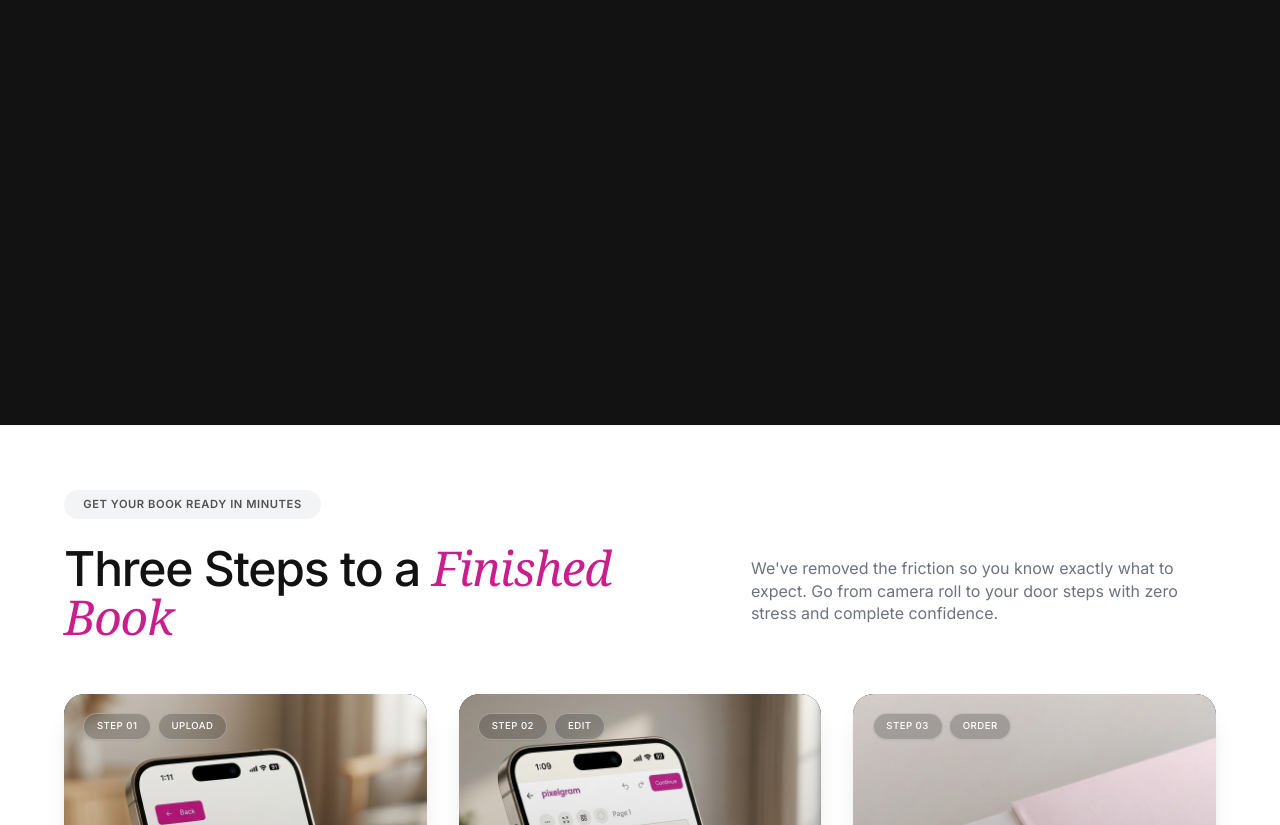
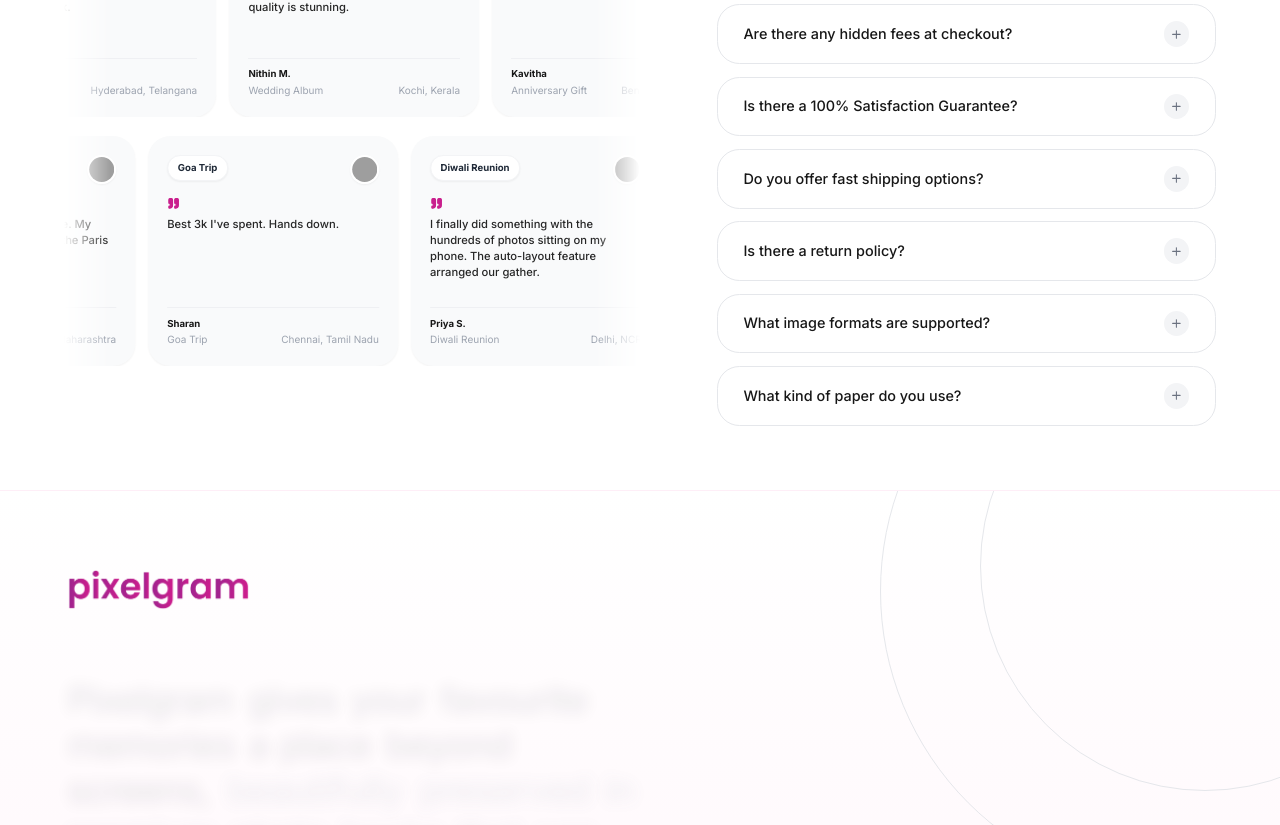
Before and after one commit to vijaymurugann/Pixel-gram-landing-page, a React (Vite) app: page / in a window 1280 px wide. Shown: the part 1975-2800 px from the top of the page. Built offline with nearby package versions, Linux system fonts and the light colour scheme; grey boxes are pictures that could not be loaded.

Commit message:
refactor: update hero copy, refine navbar styling, and adjust step labels in program section

```diff
--- a/App.tsx
+++ b/App.tsx
@@ -39,25 +39,26 @@ const App: React.FC = () => {
             <Hero onCtaClick={() => console.log("Start Impact Clicked")} />
           </SectionWrapper>
 
-          <SectionWrapper theme="light" id="quote">
-            <QuoteReveal />
-          </SectionWrapper>
-
           <SectionWrapper theme="light" id="programs">
             <Programs />
           </SectionWrapper>
 
-          <SectionWrapper theme="light" id="inspiration">
+          {/* <SectionWrapper theme="light" id="inspiration">
             <Services />
-          </SectionWrapper>
+          </SectionWrapper> */}
 
           <SectionWrapper theme="light" id="faq">
             <TestimonialsAndFAQ />
           </SectionWrapper>
-          <SectionWrapper theme="light">
+
+
+          {/* <SectionWrapper theme="light" id="quote">
+            <QuoteReveal />
+          </SectionWrapper> */}
+
+          {/* <SectionWrapper theme="light">
             <About />
-          </SectionWrapper>
-
+          </SectionWrapper> */}
 
           {/* <SectionWrapper theme="dark">
             <JoinUs />
--- a/components/Footer.tsx
+++ b/components/Footer.tsx
@@ -1,15 +1,78 @@
-import React from 'react';
-import { ArrowUp, Mail, Globe, MapPin, Instagram } from 'lucide-react';
+import React, { useEffect, useRef } from 'react';
+import { ArrowUp, Globe, MapPin, Instagram, Mail } from 'lucide-react';
+import gsap from 'gsap';
+import { ScrollTrigger } from 'gsap/ScrollTrigger';
+
+// Register the ScrollTrigger plugin
+gsap.registerPlugin(ScrollTrigger);
 
 export const Footer: React.FC = () => {
   const scrollToTop = () => {
     window.scrollTo({ top: 0, behavior: 'smooth' });
   };
 
+  const containerRef = useRef<HTMLDivElement>(null);
+  const wordsRef = useRef<HTMLSpanElement[]>([]);
+
+  const quoteText = "Pixelgram gives your favourite memories a place beyond screens, beautifully preserved in premium photo books that can withstand time.";
+  const words = quoteText.split(" ");
+
+  useEffect(() => {
+    if (wordsRef.current.length === 0) return;
+
+    // Check for reduced motion preference
+    const isReducedMotion = window.matchMedia('(prefers-reduced-motion: reduce)').matches;
+
+    if (isReducedMotion) {
+      gsap.set(wordsRef.current, {
+        opacity: 1,
+        filter: 'blur(0px)',
+        y: 0,
+        scale: 1
+      });
+      return;
+    }
+
+    // Clean up any existing ScrollTriggers on this container
+    ScrollTrigger.getAll().forEach(t => {
+      if (t.trigger === containerRef.current) t.kill();
+    });
+
+    const ctx = gsap.context(() => {
+      gsap.fromTo(wordsRef.current,
+        {
+          opacity: 0.1,
+          filter: 'blur(8px)',
+          y: 15,
+          scale: 0.96,
+        },
+        {
+          opacity: 1,
+          filter: 'blur(0px)',
+          y: 0,
+          scale: 1,
+          stagger: 0.05,
+          ease: 'power2.out',
+          scrollTrigger: {
+            trigger: containerRef.current,
+            start: 'top bottom-=50',
+            end: 'bottom bottom-=50',
+            scrub: 1,
+          }
+        }
+      );
+    }, containerRef);
+
+    return () => ctx.revert();
+  }, []);
+
+  // Reset the array on each render to prevent duplicate refs
+  wordsRef.current = [];
+
   const navLinks = ['Home', 'Inspiration', 'Features', 'FAQs'];
 
   return (
-    <footer className="bg-[linear-gradient(180deg,#FFFFFF_0%,#FFF9FC_50%,#FFF0F7_100%)] text-slate-800 pt-24 pb-12 px-6 md:px-12 lg:px-20 border-t border-pink-100/30 relative overflow-hidden">
+    <footer ref={containerRef} className="bg-[linear-gradient(180deg,#FFFFFF_0%,#FFF9FC_50%,#FFF0F7_100%)] text-slate-800 pt-24 pb-12 px-6 md:px-12 lg:px-20 border-t border-pink-100/30 relative overflow-hidden">
 
       {/* Decorative Background Elements (Subtle Circles) */}
       <div className="absolute top-0 right-0 w-[600px] h-[600px] border border-[#c91f8d]/3 rounded-full translate-x-1/3 -translate-y-1/3 pointer-events-none" />
@@ -27,9 +90,20 @@ export const Footer: React.FC = () => {
             </div>
 
             {/* Headline */}
-            <h2 className="text-4xl md:text-5xl lg:text-6xl font-medium tracking-tight leading-[1.1] text-slate-900">
-              Some memories deserve <br className="hidden md:block" />
-              <span className="text-slate-500">more than a screen.</span>
+            <h2 className="text-3xl md:text-4xl lg:text-5xl font-medium tracking-tight leading-[1.3] text-slate-900 flex flex-wrap">
+              {words.map((word, idx) => {
+                const isSecondPart = idx > 8;
+                return (
+                  <span
+                    key={idx}
+                    ref={(el) => { if (el) wordsRef.current[idx] = el; }}
+                    className={`inline-block mr-[0.25em] py-1 whitespace-nowrap transform-gpu ${isSecondPart ? 'text-slate-500' : 'text-slate-900'
+                      }`}
+                  >
+                    {word}
+                  </span>
+                );
+              })}
             </h2>
           </div>
 
@@ -39,31 +113,24 @@ export const Footer: React.FC = () => {
         <div className="h-px w-full bg-slate-200/60 mb-16" />
 
         {/* Contact Info Row */}
-        <div className="grid grid-cols-1 md:grid-cols-3 gap-10 md:gap-4 mb-24 text-lg font-light text-slate-600">
+        <div className="grid grid-cols-1 md:grid-cols-2 gap-10 md:gap-4 mb-24 text-lg font-light text-slate-600">
 
-           {/* Website Slot */}
+          {/* Website & Contact Slot */}
           <div className="flex flex-col gap-2">
-              <div className="flex items-center gap-3 text-slate-900 mb-1">
+            <div className="flex flex-col gap-3 items-start">
+              <a href="https://pixelgram.in" target="_blank" rel="noreferrer" className="text-slate-800 hover:text-seerakku-yellow transition-colors text-xl block flex items-center gap-2.5 font-medium">
                 <Globe className="w-5 h-5 text-[#c91f8d]" />
-                 <span className="font-medium text-sm uppercase tracking-wider text-slate-500">Website</span>
-              </div>
-              <a href="https://pixelgram.in" target="_blank" rel="noreferrer" className="text-slate-800 hover:text-seerakku-yellow transition-colors text-xl font-medium">
                 pixelgram.in
               </a>
-           </div>
 
-           {/* Email & Social Slot */}
-           <div className="flex flex-col gap-2 md:items-center md:text-center">
-               <div className="flex items-center gap-3 text-slate-900 mb-1">
+              <a href="mailto:admin@pixelgram.in" className="text-slate-800 hover:text-seerakku-yellow transition-colors text-xl block flex items-center gap-2.5 font-medium">
                 <Mail className="w-5 h-5 text-[#c91f8d]" />
-                 <span className="font-medium text-sm uppercase tracking-wider text-slate-500">Email &amp; Social</span>
-              </div>
-              <div className="flex flex-col md:items-center">
-                <a href="mailto:admin@pixelgram.in" className="text-slate-800 hover:text-seerakku-yellow transition-colors text-xl font-medium block">
                 admin@pixelgram.in
               </a>
-                <a href="https://instagram.com/pixelgram.in" target="_blank" rel="noreferrer" className="text-slate-600 hover:text-seerakku-yellow transition-colors text-base block mt-1 flex items-center gap-1.5 font-medium">
-                    <Instagram className="w-4 h-4 inline text-[#dd4fa9]" /> @pixelgram.in
+
+              <a href="https://instagram.com/pixelgram.in" target="_blank" rel="noreferrer" className="text-slate-800 hover:text-seerakku-yellow transition-colors text-xl block flex items-center gap-2.5 font-medium">
+                <Instagram className="w-5 h-5 text-[#dd4fa9]" />
+                @pixelgram.hq
               </a>
             </div>
           </div>
--- a/components/Hero.tsx
+++ b/components/Hero.tsx
@@ -31,9 +31,9 @@ export const Hero: React.FC<HeroProps> = ({ onCtaClick }) => {
         <div className="flex flex-col items-start max-w-4xl">
 
           {/* Testimonial/Community Bubbles - Added fade-in animation */}
-          <div className="mb-8 animate-fade-in-up">
+          {/* <div className="mb-8 animate-fade-in-up">
             <CommunityAvatars />
-          </div>
+          </div> */}
 
           {/* Headline - Typography scaling for impact */}
           <h1 className="text-5xl font-bold text-white tracking-tight leading-[0.95] mb-8 shadow-sm">
@@ -43,10 +43,7 @@ export const Hero: React.FC<HeroProps> = ({ onCtaClick }) => {
 
           {/* Description */}
           <p className="text-gray-200 text-lg md:text-xl mb-10 max-w-xl font-light leading-relaxed border-l-4 border-seerakku-yellow pl-4">
-            We didn't build another photo app.
-            <br />
-            <br />
-            We built photo books that can withstand time. Turn your phone's camera roll into a premium hardcover in minutes, no designer needed.
+            Turn your phone's camera roll into a premium hardcover in minutes, no designer needed.
           </p>
 
           {/* CTA Button */}
--- a/components/Navbar.tsx
+++ b/components/Navbar.tsx
@@ -34,11 +34,10 @@ export const Navbar: React.FC = () => {
 
   return (
     <nav
-      className={`fixed top-0 left-0 right-0 z-50 flex items-center justify-between w-full transition-all duration-300 ${
-        isScrolled
+      className={`fixed top-0 left-0 right-0 z-50 flex items-center justify-between w-full transition-all duration-300 ${isScrolled
           ? 'bg-transparent py-4 px-6 md:px-12 pointer-events-none'
           : 'bg-transparent py-6 px-6 md:py-8 md:px-12 pointer-events-none'
-      }`}
+        }`}
     >
       {/* Logo */}
       <div className="pointer-events-auto bg-white px-4 py-3 rounded-full shadow-lg transition-transform cursor-pointer">
@@ -51,11 +50,10 @@ export const Navbar: React.FC = () => {
           <a
             key={link.label}
             href={link.href}
-            className={`px-6 py-3 rounded-full border backdrop-blur-md transition-all text-sm font-medium ${
-              isDark
+            className={`px-6 py-3 rounded-full border backdrop-blur-md transition-all text-sm font-medium ${isDark
                 ? 'border-white/30 text-white bg-black/10 hover:bg-white/20 hover:border-white'
                 : 'border-black/10 text-black bg-white/10 hover:bg-black/5 hover:border-black'
-            }`}
+              }`}
           >
             {link.label}
           </a>
@@ -64,18 +62,15 @@ export const Navbar: React.FC = () => {
 
       {/* Right Side Actions */}
       <div className="flex items-center gap-3 pointer-events-auto">
-        <button className={`hidden sm:flex items-center gap-2 px-6 py-3 rounded-full font-semibold transition-all shadow-lg group hover:scale-[1.02] ${
-             isDark ? 'bg-white hover:bg-neutral-50' : 'bg-black text-white hover:bg-gray-800'
-        }`}>
+        <button className={`hidden sm:flex items-center gap-2 px-6 py-3 rounded-full font-semibold transition-all shadow-lg group hover:scale-[1.02] ${isDark ? 'bg-white hover:bg-neutral-50' : 'bg-black text-white hover:bg-gray-800'
+          }`}>
           <span className={isDark ? "bg-gradient-to-r from-[#c91f8d] to-[#dd4fa9] bg-clip-text text-transparent font-bold" : ""}>
-            Create your photobook
+            Create your book now
           </span>
-          <div className={`w-6 h-6 rounded-full flex items-center justify-center transition-all ${
-              isDark ? 'bg-gradient-to-br from-[#c91f8d] to-[#dd4fa9] group-hover:rotate-45 duration-300' : 'bg-white group-hover:bg-gray-100 group-hover:rotate-45 duration-300'
-          }`}>
-            <ArrowUpRight className={`w-3 h-3 ${
-               isDark ? 'text-white' : 'text-black'
-            }`} />
+          <div className={`w-6 h-6 rounded-full flex items-center justify-center transition-all ${isDark ? 'bg-gradient-to-br from-[#c91f8d] to-[#dd4fa9] group-hover:rotate-45 duration-300' : 'bg-white group-hover:bg-gray-100 group-hover:rotate-45 duration-300'
+            }`}>
+            <ArrowUpRight className={`w-3 h-3 ${isDark ? 'text-white' : 'text-black'
+              }`} />
           </div>
         </button>
       </div>
--- a/components/Programs.tsx
+++ b/components/Programs.tsx
@@ -60,11 +60,11 @@ export const Programs: React.FC = () => {
       {/* Two-Column Header */}
       <div className="grid grid-cols-1 lg:grid-cols-12 gap-8 mb-16 items-start">
         <h2 className="lg:col-span-7 text-4xl md:text-5xl lg:text-6xl font-medium tracking-tight text-seerakku-black">
-          Three Steps to a <span className="text-seerakku-yellow font-serif italic">Finished Book</span>
+          Three Steps to a <span className="text-seerakku-yellow">Finished Book</span>
         </h2>
-        <p className="lg:col-span-5 text-gray-500 text-lg md:text-xl leading-relaxed lg:pt-4">
+        {/* <p className="lg:col-span-5 text-gray-500 text-lg md:text-xl leading-relaxed lg:pt-4">
           We've removed the friction so you know exactly what to expect. Go from camera roll to your door steps with zero stress and complete confidence.
-        </p>
+        </p> */}
       </div>
 
       {/* 3-Column Equal-Sized Step Grid */}
@@ -82,11 +82,11 @@ export const Programs: React.FC = () => {
           />
           <div className="absolute inset-0 bg-gradient-to-t from-black/70 via-black/20 to-transparent" />
 
-          <div className="absolute top-6 left-6 flex gap-2">
-            <span className="px-4 py-2 rounded-full border border-white/30 text-white bg-black/20 backdrop-blur-md transition-all text-xs font-medium uppercase tracking-wider hover:bg-white/20 hover:border-white shadow-sm cursor-default">
+          <div className="absolute top-6 left-6 flex gap-2.5">
+            <span className="px-6 py-3 rounded-full border border-white/30 text-white bg-black/20 backdrop-blur-md transition-all text-base font-medium uppercase tracking-wider hover:bg-white/20 hover:border-white shadow-sm cursor-default">
               Step 01
             </span>
-            <span className="px-4 py-2 rounded-full border border-white/30 text-white bg-black/20 backdrop-blur-md transition-all text-xs font-medium uppercase tracking-wider hover:bg-white/20 hover:border-white shadow-sm cursor-default">
+            <span className="px-6 py-3 rounded-full border border-white/30 text-white bg-black/20 backdrop-blur-md transition-all text-base font-medium uppercase tracking-wider hover:bg-white/20 hover:border-white shadow-sm cursor-default">
               Upload
             </span>
           </div>
@@ -111,19 +111,19 @@ export const Programs: React.FC = () => {
           />
           <div className="absolute inset-0 bg-gradient-to-t from-black/70 via-black/20 to-transparent" />
 
-          <div className="absolute top-6 left-6 flex gap-2">
-            <span className="px-4 py-2 rounded-full border border-white/30 text-white bg-black/20 backdrop-blur-md transition-all text-xs font-medium uppercase tracking-wider hover:bg-white/20 hover:border-white shadow-sm cursor-default">
+          <div className="absolute top-6 left-6 flex gap-2.5">
+            <span className="px-6 py-3 rounded-full border border-white/30 text-white bg-black/20 backdrop-blur-md transition-all text-base font-medium uppercase tracking-wider hover:bg-white/20 hover:border-white shadow-sm cursor-default">
               Step 02
             </span>
-            <span className="px-4 py-2 rounded-full border border-white/30 text-white bg-black/20 backdrop-blur-md transition-all text-xs font-medium uppercase tracking-wider hover:bg-white/20 hover:border-white shadow-sm cursor-default">
+            <span className="px-6 py-3 rounded-full border border-white/30 text-white bg-black/20 backdrop-blur-md transition-all text-base font-medium uppercase tracking-wider hover:bg-white/20 hover:border-white shadow-sm cursor-default">
               Edit
             </span>
           </div>
 
           <div className="absolute bottom-8 left-8 right-8">
-            <h3 className="text-2xl md:text-3xl font-bold text-white mb-2 leading-tight">Smart Auto-Layout</h3>
+            <h3 className="text-2xl md:text-3xl font-bold text-white mb-2 leading-tight">AI Auto-Layout</h3>
             <p className="text-gray-300 text-sm md:text-base leading-relaxed">
-              Let our smart editor auto-arrange your moments into a perfect layout in seconds.
+              Let our AI editor auto-arrange your moments into a perfect layout in seconds.
             </p>
           </div>
         </div>
@@ -140,11 +140,11 @@ export const Programs: React.FC = () => {
           />
           <div className="absolute inset-0 bg-gradient-to-t from-black/70 via-black/20 to-transparent" />
 
-          <div className="absolute top-6 left-6 flex gap-2">
-            <span className="px-4 py-2 rounded-full border border-white/30 text-white bg-black/20 backdrop-blur-md transition-all text-xs font-medium uppercase tracking-wider hover:bg-white/20 hover:border-white shadow-sm cursor-default">
+          <div className="absolute top-6 left-6 flex gap-2.5">
+            <span className="px-6 py-3 rounded-full border border-white/30 text-white bg-black/20 backdrop-blur-md transition-all text-base font-medium uppercase tracking-wider hover:bg-white/20 hover:border-white shadow-sm cursor-default">
               Step 03
             </span>
-            <span className="px-4 py-2 rounded-full border border-white/30 text-white bg-black/20 backdrop-blur-md transition-all text-xs font-medium uppercase tracking-wider hover:bg-white/20 hover:border-white shadow-sm cursor-default">
+            <span className="px-6 py-3 rounded-full border border-white/30 text-white bg-black/20 backdrop-blur-md transition-all text-base font-medium uppercase tracking-wider hover:bg-white/20 hover:border-white shadow-sm cursor-default">
               Order
             </span>
           </div>
```
Lines whose indentation alone changed are shown as unchanged.
